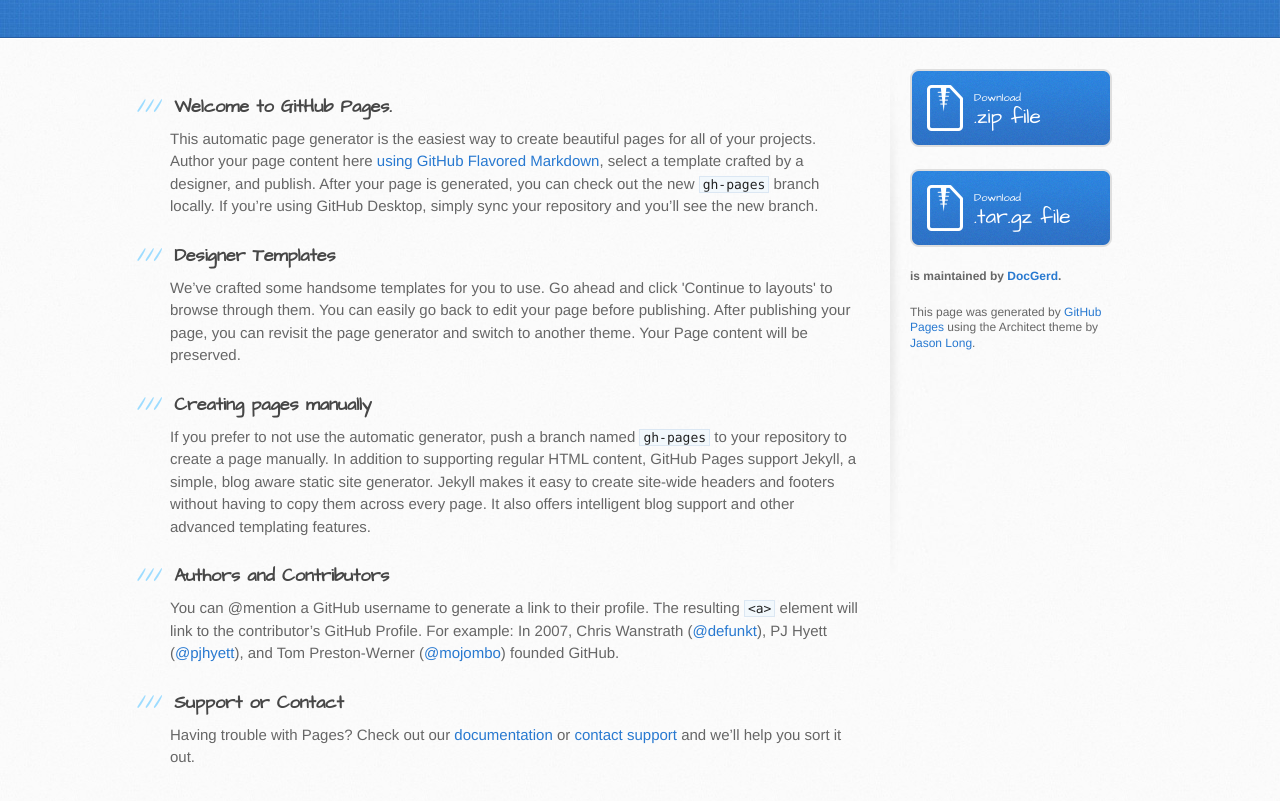
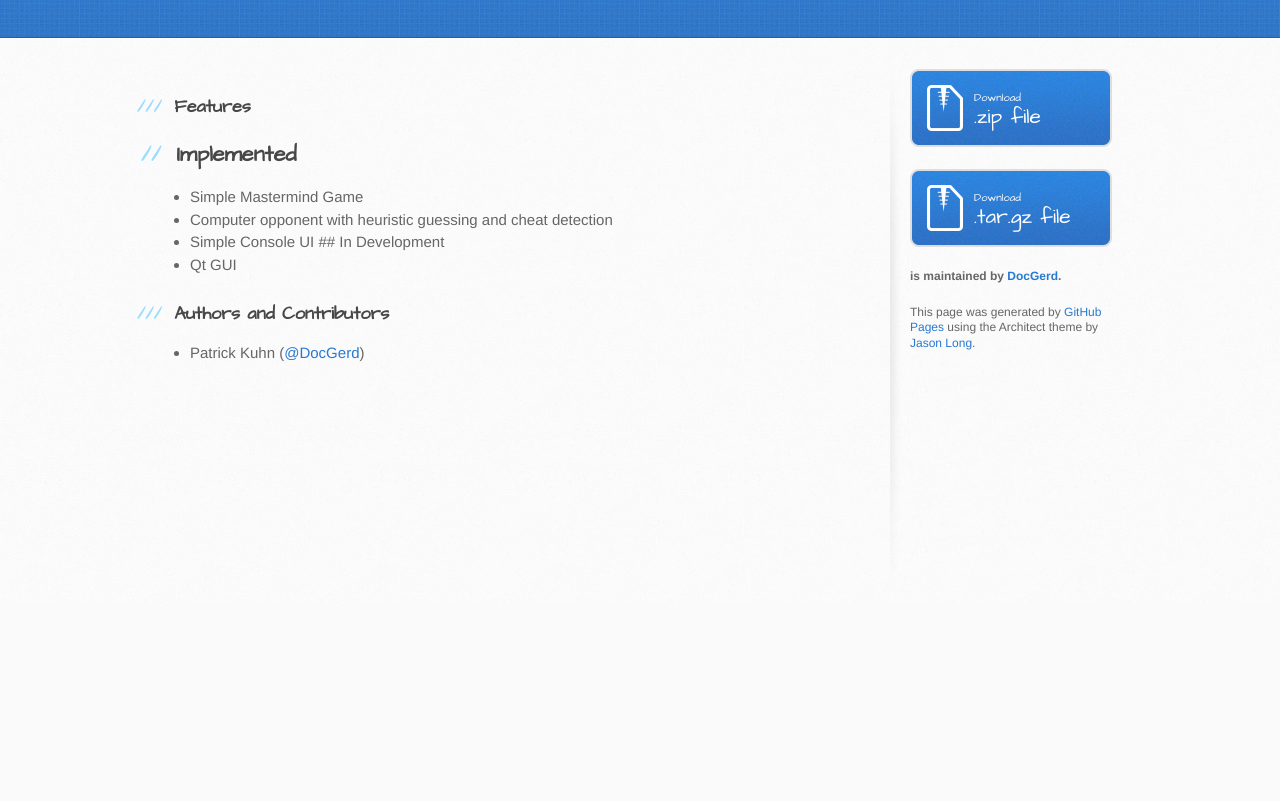
Before and after one commit to DocGerd/MastermindCPP, a plain HTML site: page index.html in a window 1280 px wide. Shown: the part 197-998 px from the top of the page. After the commit the page ends 800 px from the top, so only its background shows below. Drawn offline with Linux system fonts and the light colour scheme.

```diff
--- a/index.html
+++ b/index.html
@@ -29,29 +29,25 @@
       <div class="inner clearfix">
         <section id="main-content">
           <h3>
-<a id="welcome-to-github-pages" class="anchor" href="#welcome-to-github-pages" aria-hidden="true"><span aria-hidden="true" class="octicon octicon-link"></span></a>Welcome to GitHub Pages.</h3>
+<a id="features" class="anchor" href="#features" aria-hidden="true"><span aria-hidden="true" class="octicon octicon-link"></span></a>Features</h3>
 
-<p>This automatic page generator is the easiest way to create beautiful pages for all of your projects. Author your page content here <a href="https://guides.github.com/features/mastering-markdown/">using GitHub Flavored Markdown</a>, select a template crafted by a designer, and publish. After your page is generated, you can check out the new <code>gh-pages</code> branch locally. If you’re using GitHub Desktop, simply sync your repository and you’ll see the new branch.</p>
+<h2>
+<a id="implemented" class="anchor" href="#implemented" aria-hidden="true"><span aria-hidden="true" class="octicon octicon-link"></span></a>Implemented</h2>
 
-<h3>
-<a id="designer-templates" class="anchor" href="#designer-templates" aria-hidden="true"><span aria-hidden="true" class="octicon octicon-link"></span></a>Designer Templates</h3>
-
-<p>We’ve crafted some handsome templates for you to use. Go ahead and click 'Continue to layouts' to browse through them. You can easily go back to edit your page before publishing. After publishing your page, you can revisit the page generator and switch to another theme. Your Page content will be preserved.</p>
-
-<h3>
-<a id="creating-pages-manually" class="anchor" href="#creating-pages-manually" aria-hidden="true"><span aria-hidden="true" class="octicon octicon-link"></span></a>Creating pages manually</h3>
-
-<p>If you prefer to not use the automatic generator, push a branch named <code>gh-pages</code> to your repository to create a page manually. In addition to supporting regular HTML content, GitHub Pages support Jekyll, a simple, blog aware static site generator. Jekyll makes it easy to create site-wide headers and footers without having to copy them across every page. It also offers intelligent blog support and other advanced templating features.</p>
+<ul>
+<li>Simple Mastermind Game</li>
+<li>Computer opponent with heuristic guessing and cheat detection</li>
+<li>Simple Console UI
+## In Development</li>
+<li>Qt GUI</li>
+</ul>
 
 <h3>
 <a id="authors-and-contributors" class="anchor" href="#authors-and-contributors" aria-hidden="true"><span aria-hidden="true" class="octicon octicon-link"></span></a>Authors and Contributors</h3>
 
-<p>You can @mention a GitHub username to generate a link to their profile. The resulting <code>&lt;a&gt;</code> element will link to the contributor’s GitHub Profile. For example: In 2007, Chris Wanstrath (<a href="https://github.com/defunkt" class="user-mention">@defunkt</a>), PJ Hyett (<a href="https://github.com/pjhyett" class="user-mention">@pjhyett</a>), and Tom Preston-Werner (<a href="https://github.com/mojombo" class="user-mention">@mojombo</a>) founded GitHub.</p>
-
-<h3>
-<a id="support-or-contact" class="anchor" href="#support-or-contact" aria-hidden="true"><span aria-hidden="true" class="octicon octicon-link"></span></a>Support or Contact</h3>
-
-<p>Having trouble with Pages? Check out our <a href="https://help.github.com/pages">documentation</a> or <a href="https://github.com/contact">contact support</a> and we’ll help you sort it out.</p>
+<ul>
+<li>Patrick Kuhn (<a href="https://github.com/DocGerd" class="user-mention">@DocGerd</a>)</li>
+</ul>
         </section>
 
         <aside id="sidebar">
```
Also changed, not shown: params.json (+1 -1 lines).
